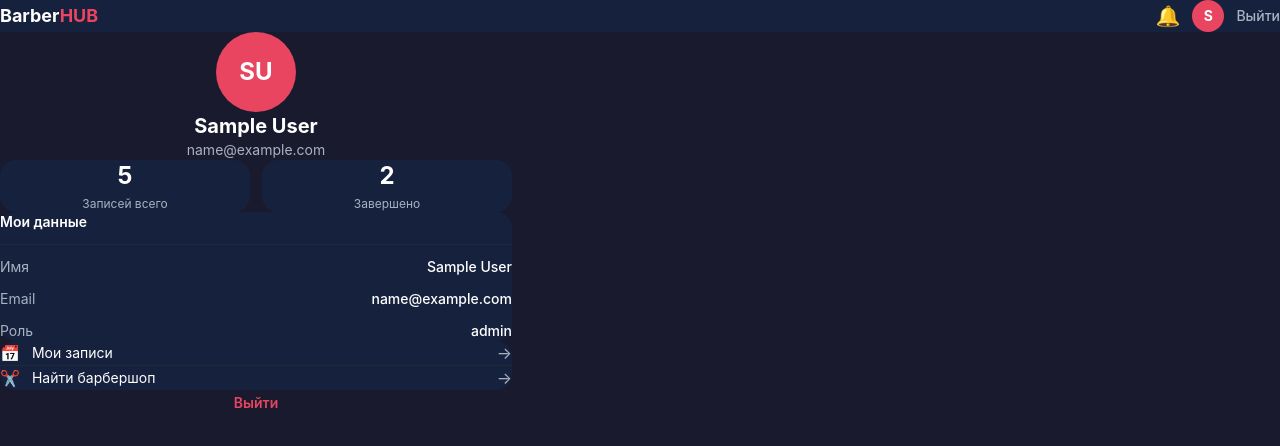
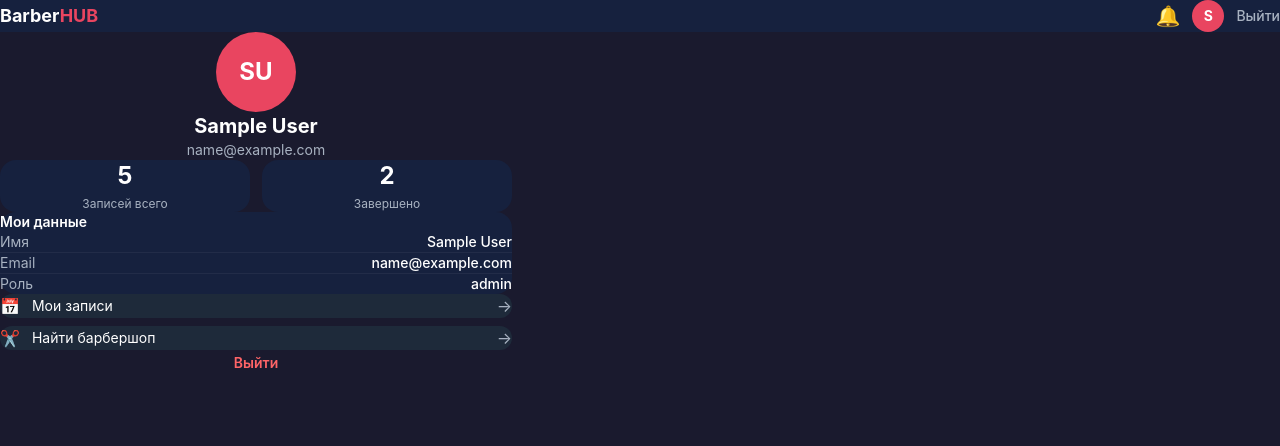
Before and after one commit to kaldybekoff/BarberShopHub_Frontend, a React (Vite) app: page /profile in a window 1280 px wide. Shown: the top 446 px of the page. Built offline with nearby package versions, Linux system fonts and the light colour scheme; sample sign-in values are in the browser's storage.

Commit message:
polish appointments and profile pages UI

```diff
--- a/src/components/appointments/AppointmentCard.jsx
+++ b/src/components/appointments/AppointmentCard.jsx
@@ -8,7 +8,7 @@ function AppointmentCard({ appointment, onCancel }) {
 
   return (
     <div
-      className="rounded-2xl p-4 flex flex-col gap-3"
+      className="rounded-2xl p-5 flex flex-col gap-3"
       style={{ backgroundColor: colors.dark }}>
 
       {/* шапка: название и статус */}
@@ -38,11 +38,11 @@ function AppointmentCard({ appointment, onCancel }) {
 
       {/* кнопка отмены — только если не отменено */}
       {!isCancelled && onCancel && (
-        <div className="flex gap-2 mt-1">
+        <div className="flex justify-end mt-1">
           <button
             onClick={() => onCancel(appointment.id)}
-            className="flex-1 py-2 rounded-xl text-sm font-medium border"
-            style={{ borderColor: colors.accent, color: colors.accent }}>
+            className="px-4 py-1.5 rounded-lg text-sm border hover:text-red-400 transition-colors"
+            style={{ borderColor: "rgba(255,255,255,0.1)", color: colors.gray }}>
             Отменить
           </button>
         </div>
--- a/src/components/appointments/AppointmentTabs.jsx
+++ b/src/components/appointments/AppointmentTabs.jsx
@@ -7,17 +7,15 @@ const tabs = [
 
 function AppointmentTabs({ activeTab, onTabChange }) {
   return (
-    <div
-      className="flex mb-5 rounded-xl overflow-hidden"
-      style={{ backgroundColor: colors.dark }}>
+    <div className="flex gap-2 mb-5">
       {tabs.map((tab) => (
         <button
           key={tab.key}
           onClick={() => onTabChange(tab.key)}
           className="flex-1 py-2.5 text-sm font-medium transition-colors rounded-xl"
           style={{
-            backgroundColor: activeTab === tab.key ? colors.accent : "transparent",
-            color: activeTab === tab.key ? "#fff" : colors.gray,
+            backgroundColor: activeTab === tab.key ? colors.accent : colors.light,
+            color: activeTab === tab.key ? "#ffffff" : colors.gray,
           }}>
           {tab.label}
         </button>
--- a/src/pages/user/MyAppointmentsPage.jsx
+++ b/src/pages/user/MyAppointmentsPage.jsx
@@ -25,7 +25,7 @@ function MyAppointmentsPage() {
 
   return (
     <div className="min-h-screen" style={{ backgroundColor: colors.primary }}>
-      <div className="max-w-2xl mx-auto px-4 pt-6">
+      <div className="max-w-3xl mx-auto px-6 pt-6">
 
         <h1 className="text-2xl font-bold text-white mb-5">Мои записи</h1>
 
--- a/src/pages/user/ProfilePage.jsx
+++ b/src/pages/user/ProfilePage.jsx
@@ -21,7 +21,7 @@ function ProfilePage() {
 
   return (
     <div className="min-h-screen pb-10" style={{ backgroundColor: colors.primary }}>
-      <div className="max-w-lg mx-auto px-4 pt-8">
+      <div className="max-w-lg mx-auto px-6 pt-8">
 
         {/* аватар и имя */}
         <div className="flex flex-col items-center mb-8">
@@ -51,39 +51,39 @@ function ProfilePage() {
         </div>
 
         {/* мои данные */}
-        <div className="rounded-2xl p-4 flex flex-col gap-3 mb-4"
+        <div className="rounded-2xl p-6 mt-6 mb-4"
           style={{ backgroundColor: colors.dark }}>
-          <h2 className="text-sm font-semibold text-white">Мои данные</h2>
-          <div className="h-px" style={{ backgroundColor: colors.light }} />
-          <div className="flex items-center justify-between">
+          <h2 className="text-sm font-semibold text-white mb-4">Мои данные</h2>
+          <div className="flex items-center justify-between py-3 border-b border-white/5">
             <span className="text-sm" style={{ color: colors.gray }}>Имя</span>
             <span className="text-sm text-white font-medium">{user?.name || "—"}</span>
           </div>
-          <div className="flex items-center justify-between">
+          <div className="flex items-center justify-between py-3 border-b border-white/5">
             <span className="text-sm" style={{ color: colors.gray }}>Email</span>
             <span className="text-sm text-white font-medium">{user?.email || "—"}</span>
           </div>
-          <div className="flex items-center justify-between">
+          <div className="flex items-center justify-between py-3">
             <span className="text-sm" style={{ color: colors.gray }}>Роль</span>
             <span className="text-sm text-white font-medium">{user?.role || "—"}</span>
           </div>
         </div>
 
         {/* действия */}
-        <div className="rounded-2xl overflow-hidden mb-6" style={{ backgroundColor: colors.dark }}>
+        <div className="flex flex-col gap-2 mb-6">
           <button
             onClick={() => navigate("/appointments")}
-            className="w-full flex items-center justify-between px-4 py-4 text-left hover:opacity-80 transition-opacity">
+            className="w-full flex items-center justify-between px-4 py-3.5 rounded-xl text-left border hover:opacity-80 transition-opacity"
+            style={{ backgroundColor: colors.light, borderColor: "rgba(255,255,255,0.1)" }}>
             <div className="flex items-center gap-3">
               <span className="text-base">📅</span>
               <span className="text-sm text-white">Мои записи</span>
             </div>
             <span style={{ color: colors.gray }}>→</span>
           </button>
-          <div className="mx-4 h-px" style={{ backgroundColor: colors.light }} />
           <button
             onClick={() => navigate("/search")}
-            className="w-full flex items-center justify-between px-4 py-4 text-left hover:opacity-80 transition-opacity">
+            className="w-full flex items-center justify-between px-4 py-3.5 rounded-xl text-left border hover:opacity-80 transition-opacity"
+            style={{ backgroundColor: colors.light, borderColor: "rgba(255,255,255,0.1)" }}>
             <div className="flex items-center gap-3">
               <span className="text-base">✂️</span>
               <span className="text-sm text-white">Найти барбершоп</span>
@@ -95,8 +95,7 @@ function ProfilePage() {
         {/* выход */}
         <button
           onClick={handleLogout}
-          className="w-full py-3 rounded-xl text-sm font-semibold border transition-opacity hover:opacity-80"
-          style={{ borderColor: colors.accent, color: colors.accent }}>
+          className="w-full py-3 rounded-xl text-sm font-semibold text-red-400 hover:text-red-300 transition-colors mt-4">
           Выйти
         </button>
 
```
